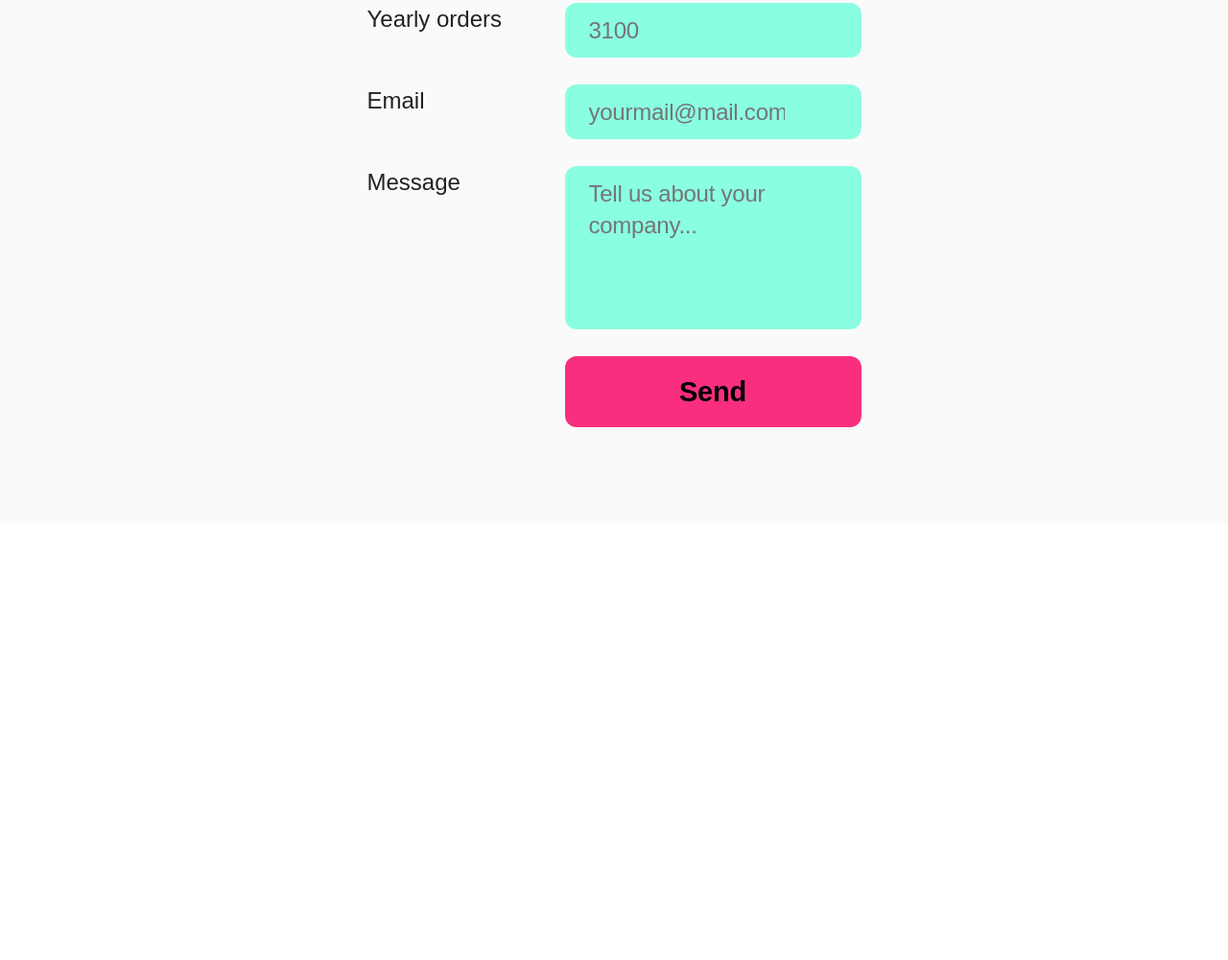
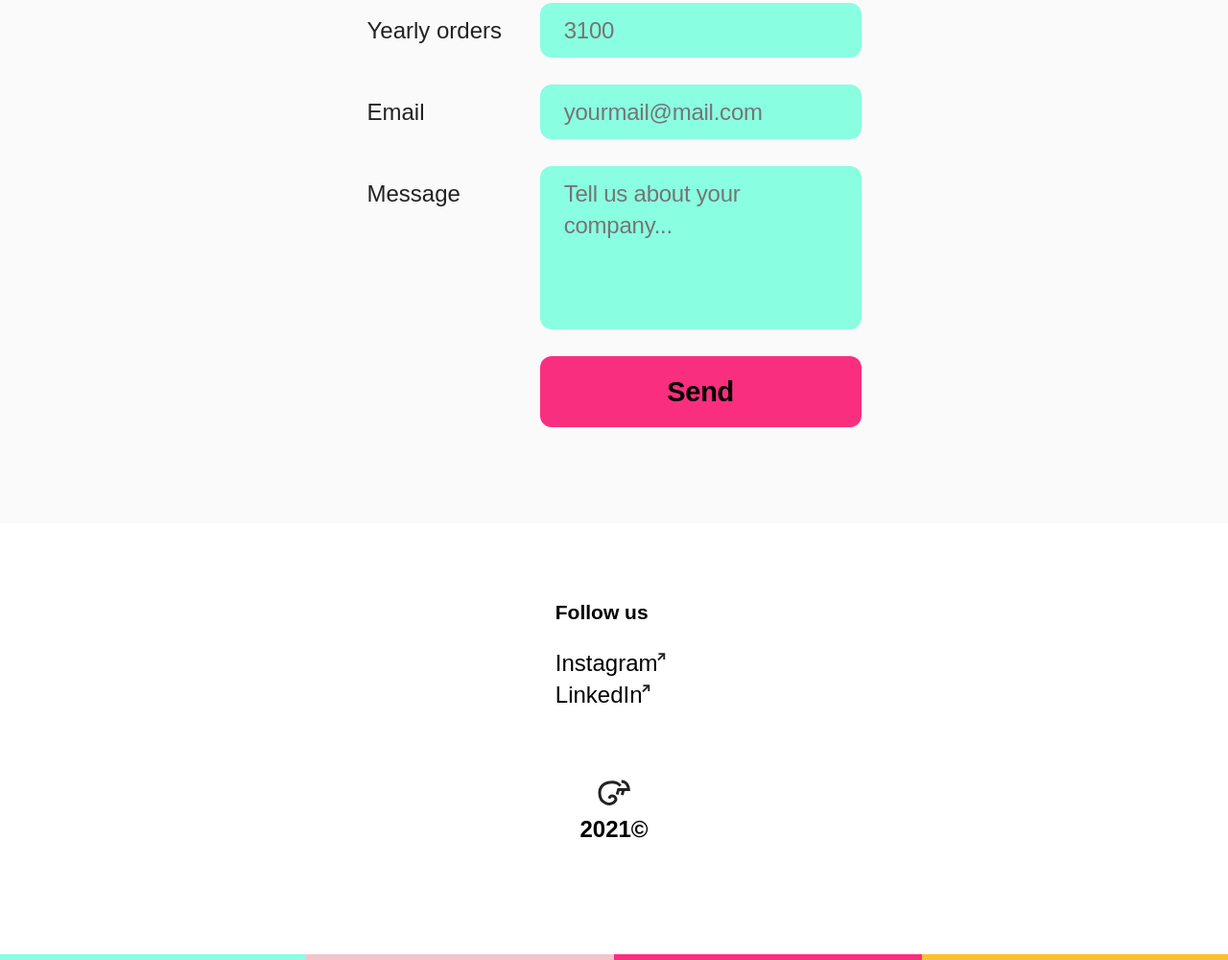
Before and after one commit to dowrow/if-website, a website: page index.html in a window 1280 px wide. Shown: the part 3511-4511 px from the top of the page at 96% size. Before the commit the page ends 4056 px from the top, so only its background shows below. Drawn offline with Linux system fonts and the light colour scheme.

Commit message:
feat(footer): add underline

```diff
--- a/css/contact.css
+++ b/css/contact.css
@@ -64,12 +64,13 @@
     }
 
     .contact__label {
-        flex: 1 1 40%;
+        flex: 1 1 35%;
+        margin-top: 12px;
     }
 
     .contact__input,
     .contact__button {
-        flex: 0 1 60%;
+        flex: 0 1 65%;
     }
 
     .contact__button {
--- /dev/null
+++ b/css/footer.css
@@ -0,0 +1,50 @@
+.footer {
+    border-bottom: 6px solid;
+    border-image: linear-gradient(
+        to right,
+        var(--color-green) 0%,
+        var(--color-green) 25%,
+        var(--color-pink) 25%,
+        var(--color-pink) 50%,
+        var(--color-magenta) 50%,
+        var(--color-magenta) 75%,
+        var(--color-yellow) 75%,
+        var(--color-yellow) 100%
+    ) 1;
+    display: flex;
+    flex-direction: column;
+    align-items: center;
+    padding: 58px 0 90px 0;
+}
+
+.footer__social {
+
+}
+
+.footer__link {
+    display: block;
+}
+
+.footer__link:hover {
+    text-decoration: underline;
+}
+
+.footer__link::after {
+    content: url('/img/svg/link-icon.svg');
+    left: -7px;
+    top: -10px;
+    position: relative;
+}
+
+.footer__copyright {
+    text-align: center;
+    margin-top: 72px;
+}
+
+.footer__chameleon {
+    margin-bottom: 0;
+}
+
+.footer__year {
+    margin-top: 0;
+}
--- a/css/main.css
+++ b/css/main.css
@@ -8,3 +8,4 @@
 @import 'features.css';
 @import 'how-it-works.css';
 @import 'contact.css';
+@import 'footer.css';
--- a/index.html
+++ b/index.html
@@ -258,7 +258,30 @@
         </section>
     </main>
     <footer class="footer">
-
+        <div class="footer__social">
+            <p class="footer__follow-us text">
+                <strong>
+                    Follow us
+                </strong>
+            </p>
+            <a class="text text--big footer__link">
+                Instagram
+            </a>
+            <a class="text text--big footer__link">
+                LinkedIn
+            </a>
+        </div>
+        <div class="footer__copyright">
+            <img
+                class="footer__chameleon"
+                src="img/svg/chameleon-icon.svg"
+                alt="Chameleon"/>
+            <p class="text text--big footer__year">
+                <strong>
+                    2021©
+                </strong>
+            </p>
+        </div>
     </footer>
     <script
         type="module"
```
Also changed, not shown: img/svg/chameleon-icon.svg (renamed from img/svg/cameleon-icon.svg).
